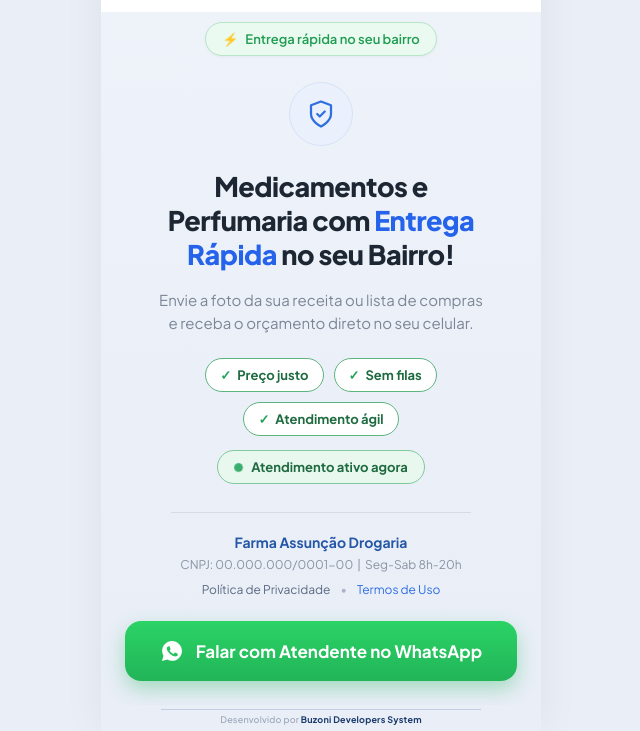
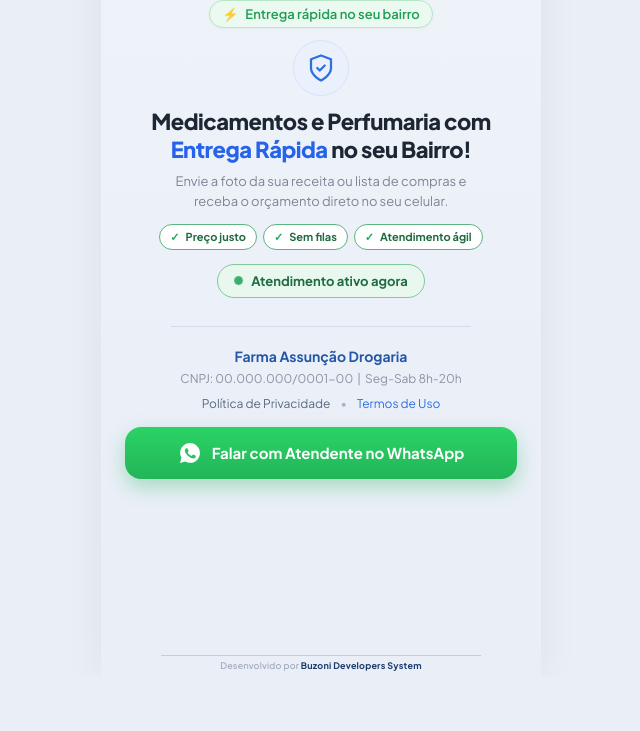
Before and after one commit to Buzoni-Developer-System/farma-assuncao, a plain HTML site: page index.html in a window 1280 px wide. Shown: the part 123-854 px from the top of the page, without its empty margins (319-959 px from the left). After the commit the page ends 800 px from the top, so only its background shows below. Drawn offline with Linux system fonts and the light colour scheme.

Commit message:
Compacta layout - botao visivel sem scroll

```diff
--- a/index.html
+++ b/index.html
@@ -23,7 +23,7 @@
   <div style="max-width:440px; margin:0 auto; background:#fff; min-height:100vh; display:flex; flex-direction:column; box-shadow:0 0 40px rgba(0,0,0,.06);">
 
     <!-- Header / logo -->
-    <div style="background:#fff; padding:26px 24px 22px; display:flex; justify-content:center; align-items:center;">
+    <div style="background:#fff; padding:14px 24px 12px; display:flex; justify-content:center; align-items:center;">
       <img src="logo-farma-assuncao.jpeg" alt="Farma Assunção Drogaria" style="width:220px; max-width:75%; height:auto; display:block;">
     </div>
 
@@ -31,12 +31,12 @@
     <div style="flex:1; background:linear-gradient(180deg,#eef2f9 0%,#e9eef7 100%); padding:10px 24px 0; display:flex; flex-direction:column; align-items:center; text-align:center;">
 
       <!-- top badge -->
-      <div style="display:inline-flex; align-items:center; gap:7px; background:#eafaf0; border:1.5px solid #b6e6c6; color:#1f9d52; font-size:13px; font-weight:600; padding:8px 16px; border-radius:999px; box-shadow:0 1px 3px rgba(0,0,0,.04);">
+      <div style="display:inline-flex; align-items:center; gap:7px; background:#eafaf0; border:1.5px solid #b6e6c6; color:#1f9d52; font-size:13px; font-weight:600; padding:5px 12px; border-radius:999px; box-shadow:0 1px 3px rgba(0,0,0,.04);">
         <span style="color:#16a34a;">⚡</span> Entrega rápida no seu bairro
       </div>
 
       <!-- shield -->
-      <div style="margin-top:26px; width:64px; height:64px; border-radius:50%; background:#eaf1fd; display:flex; align-items:center; justify-content:center; border:1px solid #d6e3f7;">
+      <div style="margin-top:12px; width:56px; height:56px; border-radius:50%; background:#eaf1fd; display:flex; align-items:center; justify-content:center; border:1px solid #d6e3f7;">
         <svg width="30" height="30" viewBox="0 0 24 24" fill="none" stroke="#2f6fe0" stroke-width="1.8" stroke-linecap="round" stroke-linejoin="round">
           <path d="M12 22s8-4 8-10V5l-8-3-8 3v7c0 6 8 10 8 10z"/>
           <path d="M9 12l2 2 4-4"/>
@@ -44,20 +44,20 @@
       </div>
 
       <!-- heading -->
-      <h1 style="margin:24px 0 0; font-size:27px; line-height:1.25; font-weight:800; color:#1d2733; letter-spacing:-.5px; max-width:340px; text-wrap:balance;">
+      <h1 style="margin:12px 0 0; font-size:22px; line-height:1.25; font-weight:800; color:#1d2733; letter-spacing:-.5px; max-width:340px; text-wrap:balance;">
         Medicamentos e Perfumaria com <span style="color:#2563eb;">Entrega Rápida</span> no seu Bairro!
       </h1>
 
       <!-- sub -->
-      <p style="margin:16px 0 0; font-size:15px; line-height:1.55; color:#7c8696; max-width:330px; text-wrap:pretty;">
+      <p style="margin:8px 0 0; font-size:13px; line-height:1.55; color:#7c8696; max-width:330px; text-wrap:pretty;">
         Envie a foto da sua receita ou lista de compras e receba o orçamento direto no seu celular.
       </p>
 
       <!-- feature chips -->
-      <div style="display:flex; flex-wrap:wrap; justify-content:center; gap:10px; margin-top:24px;">
-        <span style="display:inline-flex; align-items:center; gap:6px; background:#fff; border:1px solid #5cb47e; color:#1f6b40; font-size:13px; font-weight:700; padding:8px 14px; border-radius:999px;"><span style="color:#22a35a;">✓</span> Preço justo</span>
-        <span style="display:inline-flex; align-items:center; gap:6px; background:#fff; border:1px solid #5cb47e; color:#1f6b40; font-size:13px; font-weight:700; padding:8px 14px; border-radius:999px;"><span style="color:#22a35a;">✓</span> Sem filas</span>
-        <span style="display:inline-flex; align-items:center; gap:6px; background:#fff; border:1px solid #5cb47e; color:#1f6b40; font-size:13px; font-weight:700; padding:8px 14px; border-radius:999px;"><span style="color:#22a35a;">✓</span> Atendimento ágil</span>
+      <div style="display:flex; flex-wrap:nowrap; justify-content:center; gap:6px; margin-top:12px;">
+        <span style="display:inline-flex; align-items:center; gap:6px; background:#fff; border:1px solid #5cb47e; color:#1f6b40; font-size:11px; font-weight:700; padding:5px 10px; border-radius:999px;"><span style="color:#22a35a;">✓</span> Preço justo</span>
+        <span style="display:inline-flex; align-items:center; gap:6px; background:#fff; border:1px solid #5cb47e; color:#1f6b40; font-size:11px; font-weight:700; padding:5px 10px; border-radius:999px;"><span style="color:#22a35a;">✓</span> Sem filas</span>
+        <span style="display:inline-flex; align-items:center; gap:6px; background:#fff; border:1px solid #5cb47e; color:#1f6b40; font-size:11px; font-weight:700; padding:5px 10px; border-radius:999px;"><span style="color:#22a35a;">✓</span> Atendimento ágil</span>
       </div>
 
       <!-- active now -->
@@ -78,7 +78,7 @@
       </div>
 
       <!-- whatsapp cta -->
-      <a href="#" style="margin:24px 0; width:100%; display:flex; align-items:center; justify-content:center; gap:12px; background:linear-gradient(180deg,#2bd366 0%,#22b558 100%); color:#fff; font-size:17px; font-weight:700; padding:18px; border-radius:16px; text-decoration:none; box-shadow:0 8px 20px rgba(34,181,88,.35);">
+      <a href="#" style="margin:16px 0; width:100%; display:flex; align-items:center; justify-content:center; gap:10px; background:linear-gradient(180deg,#2bd366 0%,#22b558 100%); color:#fff; font-size:15px; font-weight:700; padding:14px; border-radius:16px; text-decoration:none; box-shadow:0 8px 20px rgba(34,181,88,.35); white-space:nowrap;">
         <svg width="24" height="24" viewBox="0 0 24 24" fill="#fff"><path d="M12.04 2c-5.46 0-9.91 4.45-9.91 9.91 0 1.75.46 3.45 1.32 4.95L2 22l5.25-1.38c1.45.79 3.08 1.21 4.79 1.21 5.46 0 9.91-4.45 9.91-9.91S17.5 2 12.04 2zm5.8 14.01c-.24.68-1.42 1.3-1.95 1.34-.5.05-.97.24-3.27-.68-2.77-1.09-4.5-3.91-4.64-4.09-.13-.18-1.1-1.46-1.1-2.78 0-1.32.69-1.97.94-2.24.24-.27.53-.34.71-.34.18 0 .35 0 .51.01.16.01.39-.06.6.46.24.55.79 1.9.86 2.04.07.13.11.29.02.47-.09.18-.13.29-.27.45-.13.16-.28.35-.4.47-.13.13-.27.28-.12.54.16.27.69 1.13 1.48 1.83 1.02.9 1.87 1.18 2.14 1.31.27.13.42.11.58-.07.16-.18.67-.78.85-1.05.18-.27.36-.22.6-.13.24.09 1.54.73 1.81.86.27.13.45.2.51.31.07.11.07.64-.17 1.31z"/></svg>
         Falar com Atendente no WhatsApp
       </a>
```
